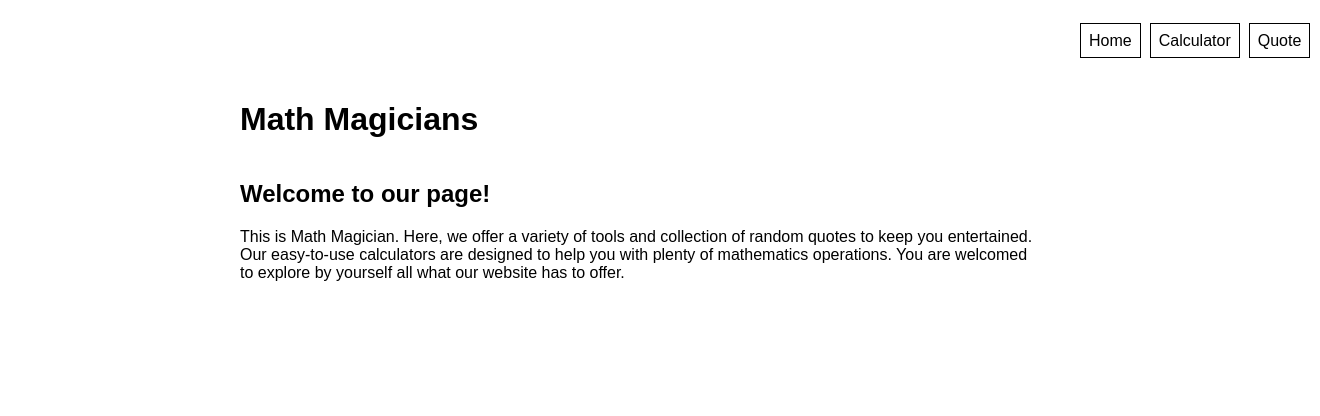
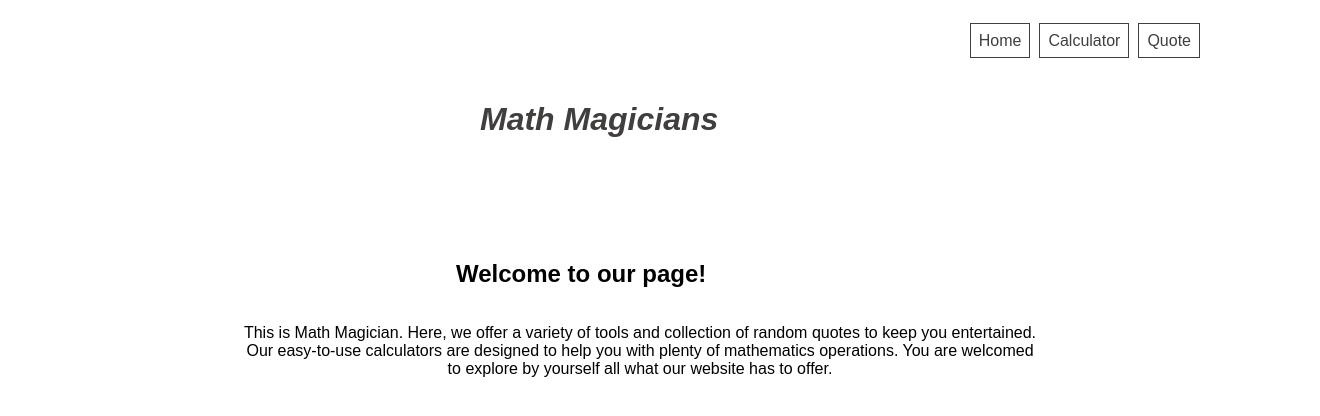
Before and after one commit to aima98/Math-Magicians, a React (Create React App) app: page / in a window 1280 px wide. Shown: the top 416 px of the page, 1320 px wide, since content can reach past the window. Built offline with nearby package versions, Linux system fonts and the light colour scheme; a web font is replaced by a local one.

Commit message:
Adjust styling

```diff
--- a/src/components/Header.module.css
+++ b/src/components/Header.module.css
@@ -3,6 +3,15 @@
   align-items: center;
   justify-content: space-between;
   margin-top: 9vh;
+}
+
+.header h1 {
+  display: flex;
+  justify-content: center;
+  margin-left: 30vh;
+  font-style: italic;
+  font-weight: 900;
+  color: #413e3e;
 }
 
 .nav ul {
@@ -11,14 +20,14 @@
   gap: 9px;
   list-style: none;
   margin-top: -11vh;
-  margin-right: -35vh;
+  margin-right: -20vh;
 }
 
 .nav ul li a {
   text-decoration: none;
-  border: 1px solid black;
+  border: 1px solid #413e3e;
   padding: 0.5em;
-  color: black;
+  color: #413e3e;
   transition: 0.5s background-color, color ease;
 }
 
--- a/src/index.css
+++ b/src/index.css
@@ -28,6 +28,23 @@ body {
   align-items: center;
   justify-content: center;
   justify-items: center;
+}
+
+.message {
+  display: flex;
+  flex-direction: column;
+  justify-content: center;
+  margin-top: 10vh;
+}
+
+.message h2 {
+  margin-left: 27vh;
+}
+
+.message p {
+  display: flex;
+  justify-content: center;
+  text-align: center;
 }
 
 .calculator-grid {
@@ -74,12 +91,16 @@ button:hover:not(.orange) {
 
 .quote_display {
   width: 500px;
-  margin-top: -3em;
+  display: flex;
+  flex-direction: column;
+  justify-content: center;
+  margin-top: 3vh;
 }
 
 .quote_display h2 {
   font-size: 3em;
   margin-top: 69px;
+  margin-left: 27vh;
 }
 
 .author {
```
